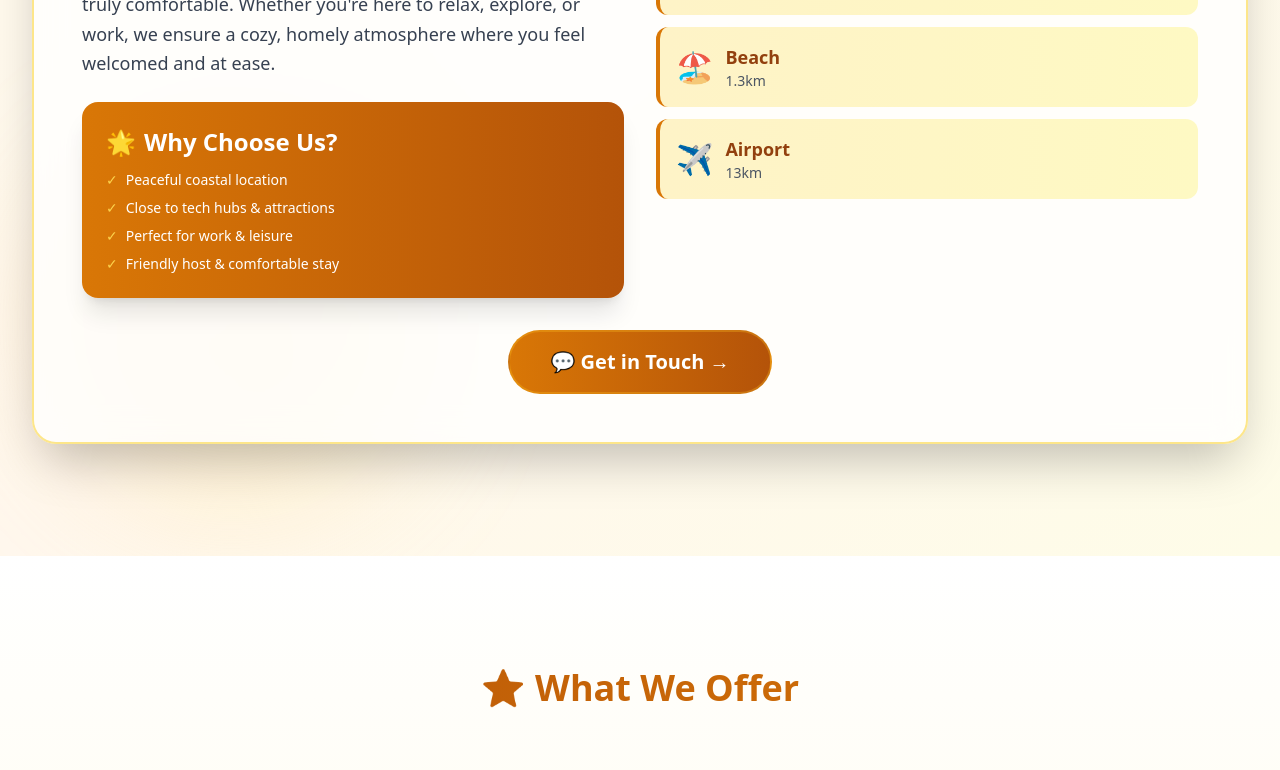
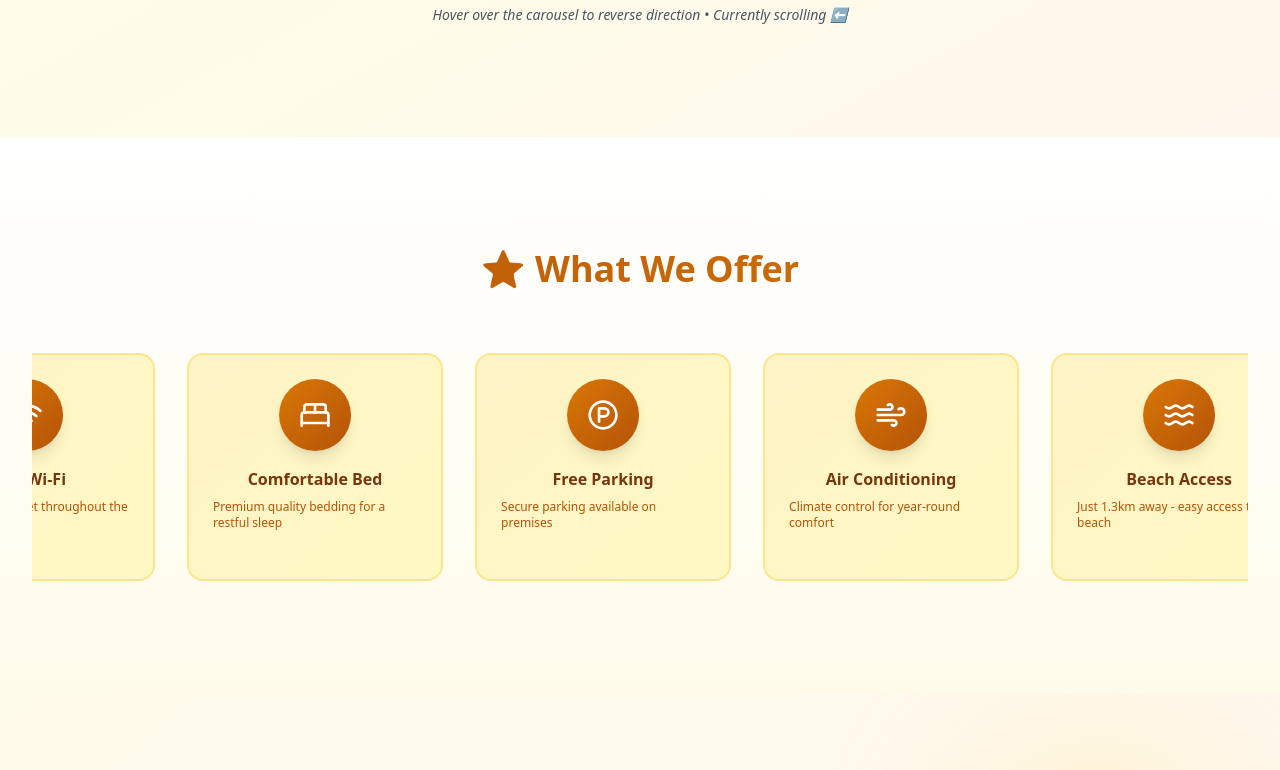
Before and after one commit to MidhunGopi/HomestayGripzzy, a React (Vite) app: page / in a window 1280 px wide. Shown: the part 1260-2030 px from the top of the page. Built offline with nearby package versions, Linux system fonts and the light colour scheme.

Commit message:
Reorder About and Amenities components in the main layout for improved flow

```diff
--- a/src/App.jsx
+++ b/src/App.jsx
@@ -42,9 +42,9 @@ export default function App() {
       <Header />
       <main>
         <Hero />
+        <Gallery />
+        <Amenities />
         <About />
-        <Amenities />
-        <Gallery />
         <Testimonials />
         <Contact />
       </main>
```
